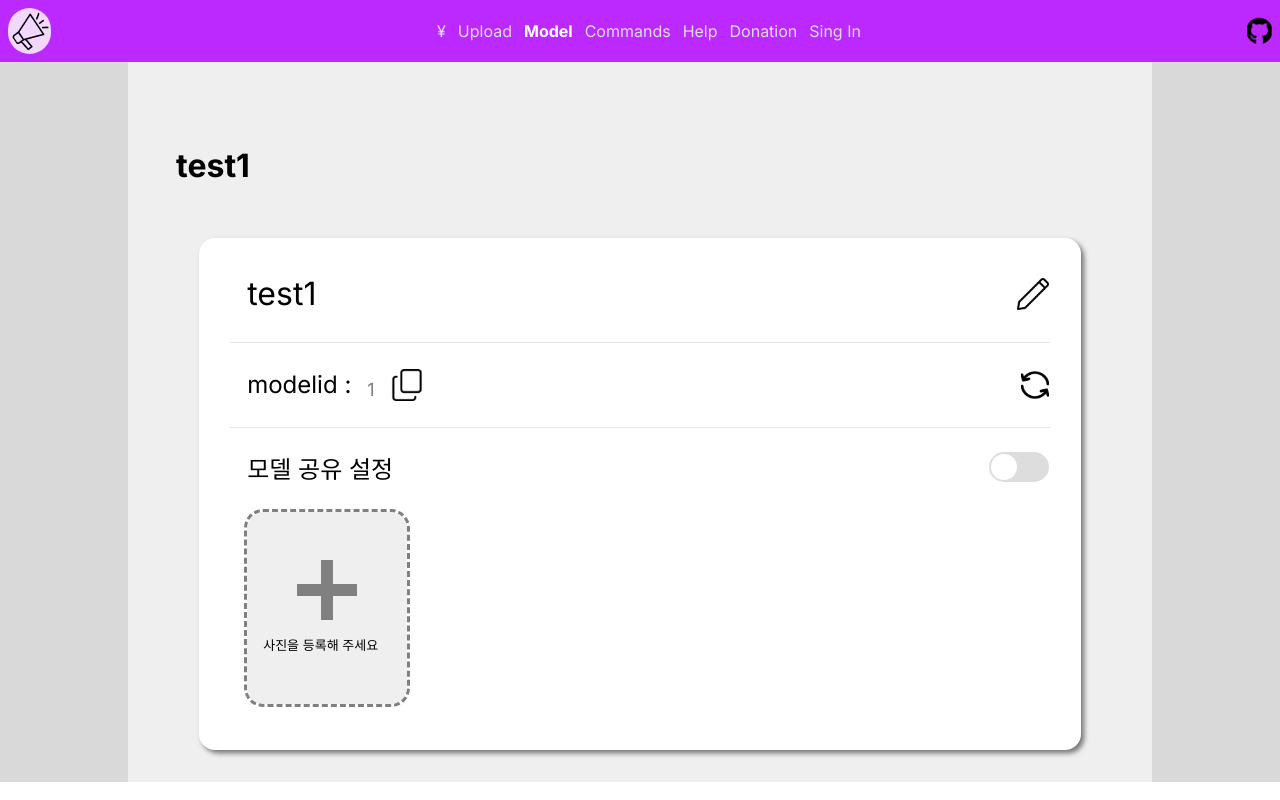
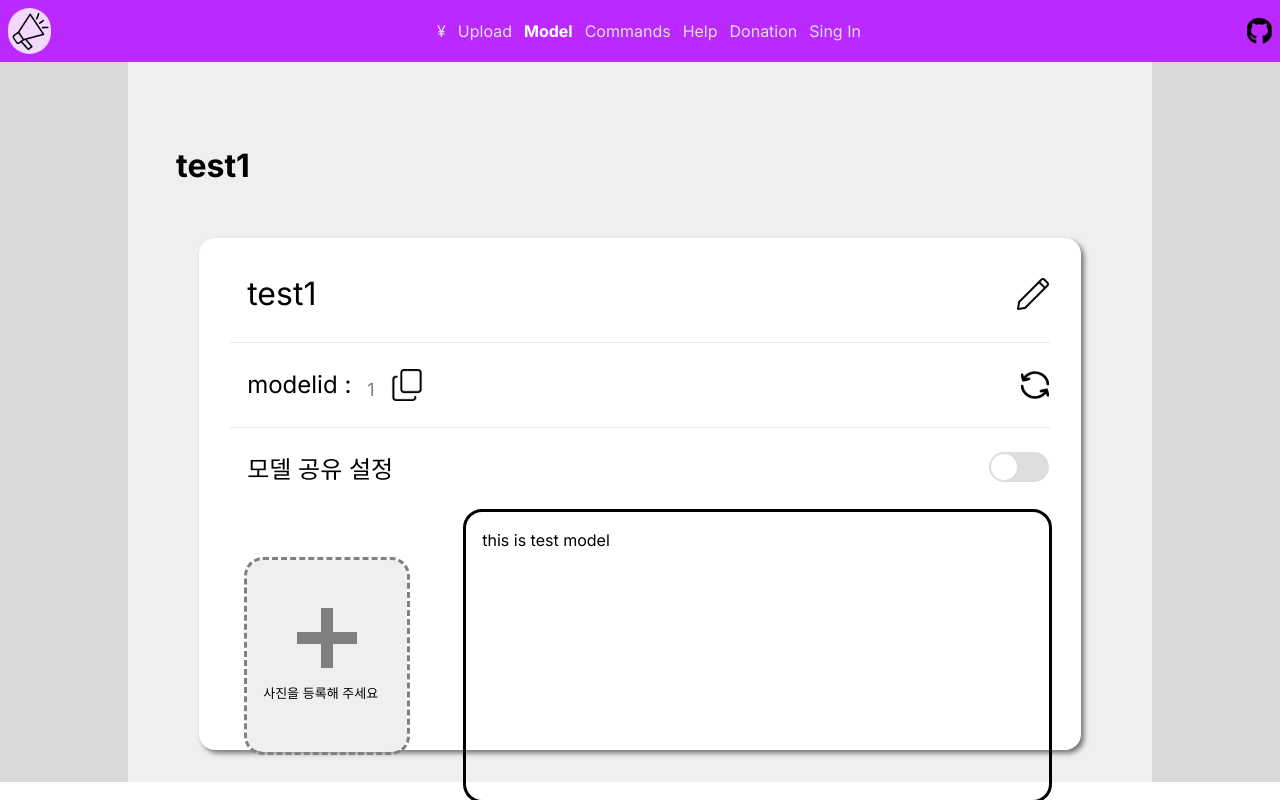
Before and after one commit to KHU-Cloud-Project-E/Front, a React (Vite) app in the folder front_code_ui_tts/: page /model/edit/1 in a window 1280 px wide. Built offline with nearby package versions, Linux system fonts and the light colour scheme.

Commit message:
Update model edit page

```diff
--- a/front_code_ui_tts/src/css/modelEdit.module.css
+++ b/front_code_ui_tts/src/css/modelEdit.module.css
@@ -78,6 +78,16 @@
     width: auto;
 }
 
+.modelShareBox {
+    display: grid;
+    margin-top: 1.5rem;
+    margin-left: 2rem;
+    margin-right: 2rem;
+    height: fit-content;
+    width: auto;
+    grid-template-columns: 1fr 3fr;
+}
+
 .modelIdInnerBox {
     display: flex;
     flex-direction: row;
@@ -106,6 +116,8 @@
     height: 12rem;
     width: 10rem;
     background-color: #EFEFEF;
+    float: left;
+    align-self: center;
 }
 
 .modelPictureCross{
@@ -119,6 +131,16 @@
     margin-right: 1rem;
 }
 
+.modelDetailBox{
+    outline: 3px solid black;
+    height: 18rem;
+    width: 95%;
+    border-radius: 1rem;
+    padding: 1rem;
+    justify-self: end;
+    float: right;
+}
+
 .sepBlock {
     margin-top: 1.5rem;
     align-self: center;
--- a/front_code_ui_tts/src/pages/modelEdit.jsx
+++ b/front_code_ui_tts/src/pages/modelEdit.jsx
@@ -21,10 +21,12 @@ const testJson = {
 function ModelEdit(){
     let modelId = useParams().id;
     const description = testJson.description;
+    const detail = testJson.detail;
 
     const [isEditing, setIsEditing] = useState(false);
-    const [isShare, setIsShare] = useState(testJson.share)
+    const [isShare, setIsShare] = useState(testJson.share);
     const [editName, setEditName] = useState(description);
+    const [editDetail, setEditDetail] = useState(detail);
 
     const handleCopyToClipboard = () => {
         clipboardCopy(modelId);
@@ -96,12 +98,17 @@ function ModelEdit(){
                             <ToggleSwitch isToggled={isShare} onClick={handleShareToggle} />
                         </div>
                     </div>
-                    <div className={styles.modelIdBox}>
+                    <div className={styles.modelShareBox}>
                         <div className={styles.modelPictureBox}>
                             <div className={styles.modelPictureCross}>
                                 <CrossElement />
                             </div>
                             <p className={styles.modelPictureText}>사진을 등록해 주세요</p>
+                        </div>
+                        <div className={styles.modelDetailBox}>
+                            <input type="text"
+                            value={editDetail}
+                            />
                         </div>
                     </div>
                 </div>
```
